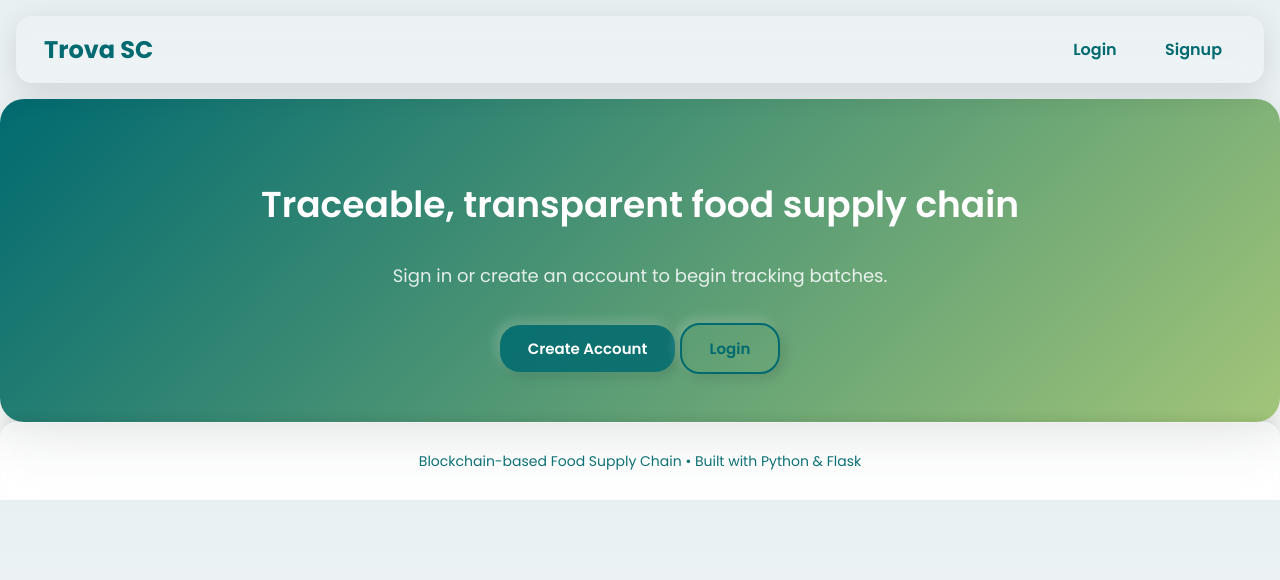
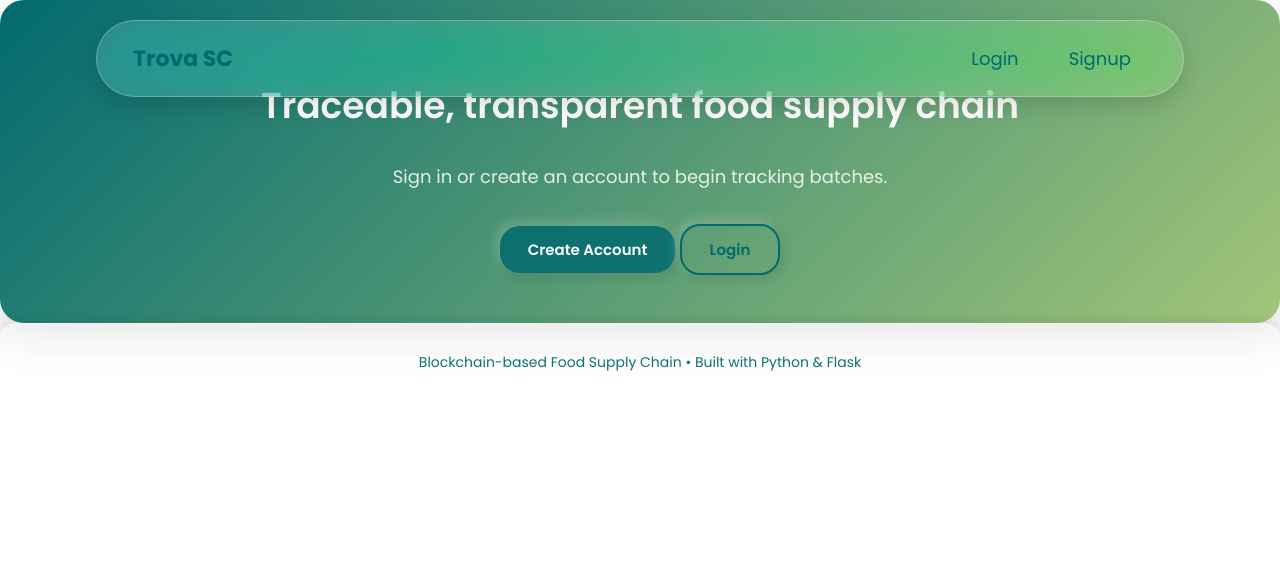
Before and after one commit to KaveeshaUdanii/Food-Supply-chain-Application-using-Blockchain, a Flask app: page / in a window 1280 px wide. Shown: the top 580 px of the page. Run offline with Flask 3, Linux system fonts and the light colour scheme.

Commit message:
ui enhancement nav bar

```diff
--- a/static/style.css
+++ b/static/style.css
@@ -1,82 +1,3 @@
-/* static/style.css
-:root{
-  --primary:#016A70;
-  --accent:#D2DE32;
-  --soft:#A2C579;
-  --bg:#FFFFDD;
-  --muted:#567A76;
-  --font: "Poppins", sans-serif;
-}
-
-*{box-sizing:border-box}
-body{
-  font-family: var(--font);
-  margin:0;
-  background: linear-gradient(0deg, var(--bg), #ffffff);
-  color:#123;
-  -webkit-font-smoothing:antialiased;
-}
-
-.topnav{
-  display:flex;
-  justify-content:space-between;
-  align-items:center;
-  padding:14px 24px;
-  background:var(--primary);
-  color:white;
-}
-.topnav .brand a{ color:var(--bg); font-weight:700; text-decoration:none; font-size:20px; }
-.nav-links a{ color: #fff; margin-left:14px; text-decoration:none; font-weight:600; }
-
-.container{ padding:24px; max-width:1100px; margin:20px auto; }
-
-.hero{
-  background: linear-gradient(90deg, rgba(1,106,112,0.9), rgba(162,197,121,0.9));
-  color:white; padding:36px; border-radius:12px; box-shadow: 0 6px 20px rgba(0,0,0,0.08);
-}
-.cta .btn { margin-right:10px; }
-
-.card{
-  background:white; border-radius:12px; padding:18px; box-shadow:0 6px 18px rgba(3,45,45,0.06); margin-bottom:18px;
-}
-
-.grid{ display:grid; grid-template-columns:1fr 1fr; gap:18px; }
-
-.auth-card{ max-width:460px; margin:30px auto; }
-
-label{ display:block; margin-bottom:10px; font-size:14px; color:var(--muted); }
-input,textarea,select{ width:100%; padding:10px; border-radius:8px; border:1px solid #e6e6e6; margin-top:6px; font-family:inherit; }
-textarea{ min-height:100px; resize:vertical; }
-
-.actions{ margin-top:12px; display:flex; align-items:center; gap:12px; }
-
-.btn{
-  background:var(--primary); color:var(--bg); padding:10px 14px; border-radius:10px; text-decoration:none; border:0; cursor:pointer;
-  font-weight:600;
-}
-.btn.outline{ background:transparent; border:2px solid var(--bg); color:var(--bg); }
-.link{ color:var(--primary); text-decoration:none; }
-
-.table{ width:100%; border-collapse:collapse; margin-top:10px; }
-.table th, .table td{ padding:10px; border-bottom:1px solid #f0f0f0; text-align:left; font-size:14px; }
-
-.footer{ text-align:center; padding:18px; color:#666; margin-top:36px; }
-
-.flash- success { background: #E6F9F8; padding:8px 12px; border-left:4px solid var(--soft); margin-bottom:8px; }
-.flash-danger { background:#FFEFEF; padding:8px 12px; border-left:4px solid #E64A4A; margin-bottom:8px; }
-
-.good{ color:green; font-weight:700; }
-.bad{ color:red; font-weight:700; }
-
-#bar-chart {
-    width: 100%;
-    height: 400px;
-}
- */
-
-
- /* static/style.css - Premium iOS-inspired UI with advanced buttons */
-
 /* Root Variables */
 :root {
   --primary: #016A70;
@@ -98,42 +19,83 @@ textarea{ min-height:100px; resize:vertical; }
 body {
   font-family: var(--font);
   margin: 0;
-  background: linear-gradient(180deg, #e8f0f2, #ffffff);
+  /*background: linear-gradient(180deg, #e8f0f2, #ffffff);*/
   color: #111;
   -webkit-font-smoothing: antialiased;
   overflow-x: hidden;
 }
 
-/* Top Navigation - Glassmorphic */
+
+/* ================= Glassmorphic NavBar ================= */
 .topnav {
+  position: fixed;
+  top: 20px; /* space from top */
+  left: 50%; /* center horizontally */
+  transform: translateX(-50%); /* exact centering */
+
+  width: 85%;
   display: flex;
   justify-content: space-between;
   align-items: center;
-  padding: 16px 28px;
-  background: var(--glass);
-  backdrop-filter: blur(var(--blur));
-  border-radius: 16px;
-  margin: 16px;
-  box-shadow: 0 8px 32px rgba(0, 0, 0, 0.12);
+  padding: 16px 36px;
+
+  background: rgba(255, 255, 255, 0.15);
+  backdrop-filter: blur(20px) saturate(180%);
+  -webkit-backdrop-filter: blur(20px) saturate(180%);
+  border: 1px solid rgba(255, 255, 255, 0.25);
+  box-shadow: 0 8px 24px rgba(0, 0, 0, 0.15);
+
+  border-radius: 40px;
+  z-index: 2000;
 }
+
+
 .topnav .brand a {
-  color: var(--primary);
+  font-size: 22px;
   font-weight: 700;
-  font-size: 24px;
+  color: #016A70;
   text-decoration: none;
 }
-.nav-links a {
-  color: var(--primary);
-  margin-left: 16px;
+
+.topnav .nav-links {
+  display: flex;
+  gap: 18px;
+}
+
+.topnav .nav-links a {
+  font-weight: 500;
+  font-size: 18px;
+  padding: 8px 16px;
   text-decoration: none;
-  font-weight: 600;
-  padding: 8px 14px;
-  border-radius: 12px;
-  transition: background 0.3s;
+  color: #016A70; /* dark teal for visibility */
+  border-radius: 20px;
+/*
+  background: rgba(255, 255, 255, 0.25);
+  border: 1px solid rgba(255, 255, 255, 0.3);
+  transition: all 0.3s ease;*/
 }
-.nav-links a:hover {
-  background: rgba(1, 106, 112, 0.15);
+.topnav .nav-links a:hover {
+  color: #A2C579;
+  box-shadow: 0 1px 4px rgba(1, 106, 112, 0.7),
+              0 2px 6px rgba(1, 106, 112, 0.5);
+  text-shadow: 0 0 2px rgba(255, 255, 255, 0.6);
 }
+
+
+
+
+/* Push content below navbar */
+/* Make container start from top */
+.container {
+  position: relative;
+  width: 100%;
+  padding-top: 0px; /* optional: spacing below navbar */
+  margin: 0;
+  background: transparent; /* let the background image show */
+  z-index: 0;
+}
+
+
 
 /* Hero Section */
 .hero {
@@ -210,11 +172,12 @@ body {
 .auth-card {
   max-width: 480px;
   margin: 60px auto;
-  padding: 32px;
+  padding: 72px;
   border-radius: 20px;
   background: rgba(255,255,255,0.1);
   backdrop-filter: blur(16px);
   box-shadow: 0 12px 32px rgba(0,0,0,0.08);
+  margin-top: 120px;
 }
 label {
   display: block;
@@ -342,6 +305,7 @@ input:focus, textarea:focus, select:focus {
   display: flex;
   flex-direction: column;
   align-items: stretch;
+  margin-top: 120px;
 }
 
 /* Form Heading */
@@ -453,6 +417,7 @@ input:focus, textarea:focus, select:focus {
     display: flex;
     flex-direction: column;
     align-items: stretch;
+    margin-top: 120px;
 }
 
 .form-group {
@@ -507,6 +472,7 @@ input:focus, textarea:focus, select:focus {
   display: flex;
   flex-direction: column;
   gap: 20px;
+  margin-top: 120px;
 }
 
 .auth-card h2 {
@@ -776,8 +742,7 @@ input:focus, textarea:focus, select:focus {
 
 
 
-/*-----------------------------------------------------------------------------*/
-
+/*--------------------------------------register page---------------------------------------*/
 /* ================= Page Background ================= */
 .auth-container {
   display: flex;
@@ -785,21 +750,23 @@ input:focus, textarea:focus, select:focus {
   align-items: center;
   min-height: 100vh;
   padding: 20px;
-  background: url('/static/images/bc2.jpg') no-repeat center center/cover; /* set your background image */
+  background: url('/static/images/bc1.jpg') no-repeat center center/cover;
   position: relative;
+  z-index: 0; /* keep background untouched */
 }
 
-/* Optional overlay for better contrast */
 .auth-container::before {
   content: "";
   position: absolute;
-  top: 0; left: 0;
+  top: 0;
+  left: 0;
   width: 100%;
   height: 100%;
-  background: rgba(255,255,255,0.15);
-  backdrop-filter: blur(6px);
+  background: rgba(255,255,255,0.12);
   z-index: 0;
+  pointer-events: none;
 }
+
 
 /* ================= Glass Form ================= */
 .auth-card {
@@ -810,7 +777,7 @@ input:focus, textarea:focus, select:focus {
   padding: 36px 32px;
   border-radius: 28px;
   background: rgba(255,255,255,0.25);
-  backdrop-filter: blur(20px);
+  backdrop-filter: blur(20px);  /* glassy look only for the card */
   -webkit-backdrop-filter: blur(20px);
   border: 1px solid rgba(255,255,255,0.3);
   box-shadow: 0 16px 32px rgba(0,0,0,0.08);
@@ -818,6 +785,7 @@ input:focus, textarea:focus, select:focus {
   flex-direction: column;
   align-items: stretch;
   transition: transform 0.3s ease, box-shadow 0.3s ease;
+  margin-top: 120px;
 }
 
 .auth-card:hover {
@@ -842,7 +810,7 @@ input:focus, textarea:focus, select:focus {
 .form-group label {
   margin-bottom: 8px;
   font-weight: 600;
-  color: #D2DE32; /* subtle accent for labels */
+  color: #016A70; /* subtle accent for labels */
   font-size: 14px;
 }
 
@@ -909,3 +877,152 @@ input:focus, textarea:focus, select:focus {
     padding: 10px 20px;
   }
 }
+
+/*-----------------------------------------login page-------------------------------------*/
+/* ================= Page Background ================= */
+.login-auth-container {
+  display: flex;
+  justify-content: center;
+  align-items: center;
+  min-height: 100vh;
+  padding: 20px;
+  background: url('/static/images/bc2.jpg') no-repeat center center/cover;
+  position: relative;
+  z-index: 0; /* keep background untouched */
+}
+
+/* Overlay without blur */
+.login-auth-container::before {
+  content: "";
+  position: absolute;
+  top: 0; left: 0;
+  width: 100%;
+  height: 100%;
+  background: rgba(255,255,255,0.12); /* just a tint */
+  z-index: 0;
+  pointer-events: none; /* don't interfere */
+}
+
+/* ================= Glass Form ================= */
+.auth-card {
+  position: relative;
+  z-index: 1; /* stay above overlay */
+  width: 100%;
+  max-width: 600px;
+  padding: 36px 32px;
+  border-radius: 28px;
+  background: rgba(255,255,255,0.25);
+  backdrop-filter: blur(20px);   /* blur ONLY applies to card content */
+  -webkit-backdrop-filter: blur(20px);
+  border: 1px solid rgba(255,255,255,0.3);
+  box-shadow: 0 16px 32px rgba(0,0,0,0.08);
+  margin-top: 120px;
+}
+
+.auth-card:hover {
+  transform: translateY(-4px);
+  box-shadow: 0 20px 40px rgba(0,0,0,0.12);
+}
+
+.auth-card h2 {
+  text-align: center;
+  font-size: 32px;
+  margin-bottom: 32px;
+  color: #016A70;
+}
+
+/* ================= Form Groups ================= */
+.form-group {
+  display: flex;
+  flex-direction: column;
+  margin-bottom: 20px;
+}
+
+.form-group label {
+  margin-bottom: 8px;
+  font-weight: 600;
+  color: #016A70;
+  font-size: 14px;
+}
+
+.form-group input {
+  padding: 14px 16px;
+  border-radius: 16px;
+  border: 1px solid rgba(255,255,255,0.4);
+  background: rgba(255,255,255,0.25);
+  backdrop-filter: blur(12px);
+  font-size: 15px;
+  width: 100%;
+  box-sizing: border-box;
+  transition: all 0.3s ease;
+}
+
+.form-group input:focus {
+  outline: none;
+  border-color: #016A70;
+  box-shadow: 0 0 0 2px rgba(1,106,112,0.4);
+}
+
+/* ================= Buttons ================= */
+.form-actions {
+  display: flex;
+  justify-content: center;
+  margin-top: 24px;
+}
+
+.btn {
+  padding: 12px 28px;
+  border-radius: 20px;
+  font-weight: 600;
+  font-size: 15px;
+  border: none;
+  cursor: pointer;
+  color: #ffffff;
+  background: rgba(1,106,112,0.85);
+  box-shadow: 4px 4px 12px rgba(0,0,0,0.12),
+              -4px -4px 12px rgba(255,255,255,0.2);
+  transition: all 0.3s ease;
+}
+
+.btn:hover {
+  background: rgba(162,197,121,0.85);
+  color: #016A70;
+  transform: translateY(-2px);
+}
+
+/* ================= Footer (Glossy) ================= */
+.footer {
+  text-align: center;
+  padding: 28px;
+  font-size: 14px;
+  color: #016A70;
+  background: rgba(255, 255, 255, 0.25);
+  backdrop-filter: blur(16px);
+  -webkit-backdrop-filter: blur(16px);
+  border-top: 1px solid rgba(255,255,255,0.3);
+  border-radius: 16px 16px 0 0;
+  box-shadow: 0 -4px 12px rgba(0,0,0,0.08);
+  opacity: 0.95;
+  transition: all 0.3s ease;
+}
+
+.footer:hover {
+  background: rgba(255,255,255,0.35);
+  box-shadow: 0 -6px 16px rgba(0,0,0,0.1);
+  transform: translateY(-1px);
+}
+
+/* ================= Responsive ================= */
+@media (max-width: 600px) {
+  .auth-card {
+    padding: 28px 24px;
+  }
+
+  .form-group input {
+    padding: 12px 14px;
+  }
+
+  .btn {
+    padding: 10px 20px;
+  }
+}
--- a/templates/login.html
+++ b/templates/login.html
@@ -1,6 +1,7 @@
 {% extends "base.html" %}
 {% block content %}
-<div class="card auth-card">
+<div class="login-auth-container">
+  <div class="auth-card">
     <h2>Login</h2>
     <form method="post" class="form-horizontal">
 
@@ -23,4 +24,5 @@
 
     </form>
   </div>
+</div>
 {% endblock %}
```
Also changed, not shown: templates/signup.html (+11 -7 lines), static/images/login.jpg (added). Lines whose indentation alone changed are shown as unchanged.
